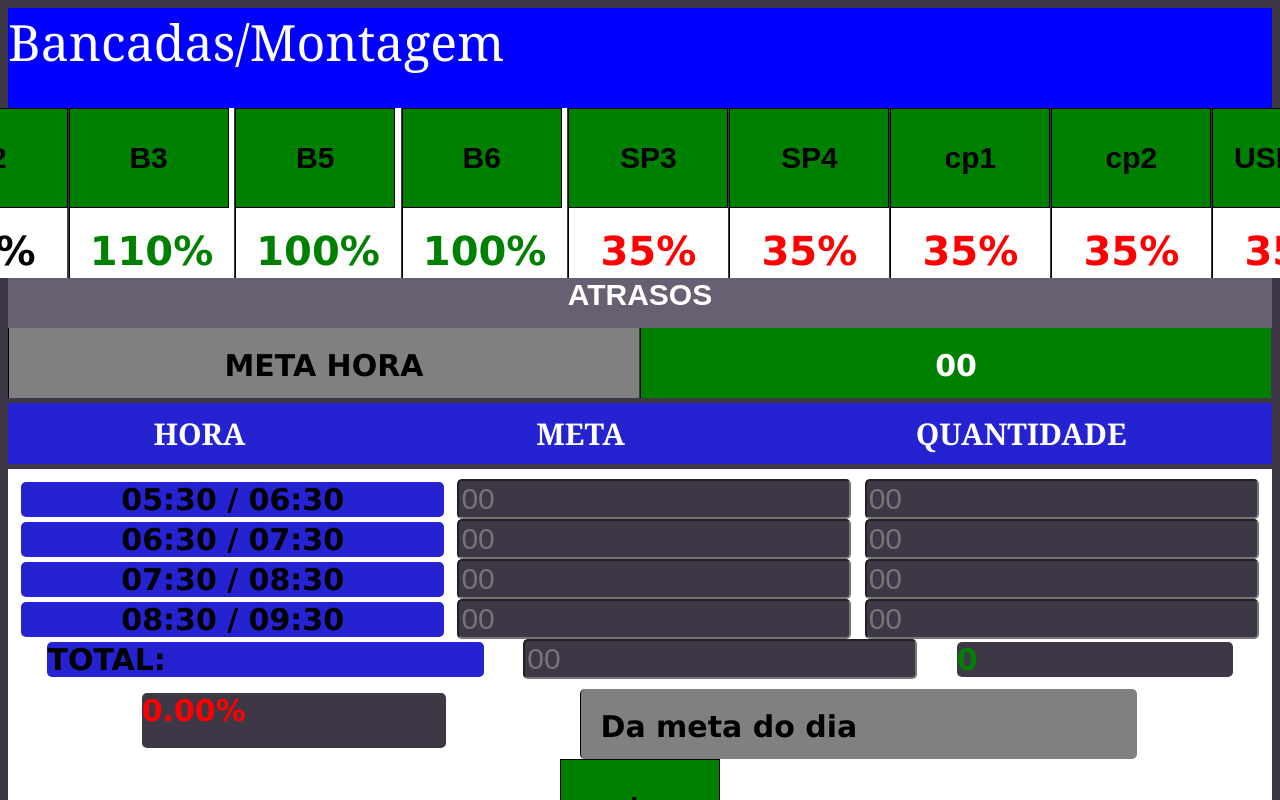
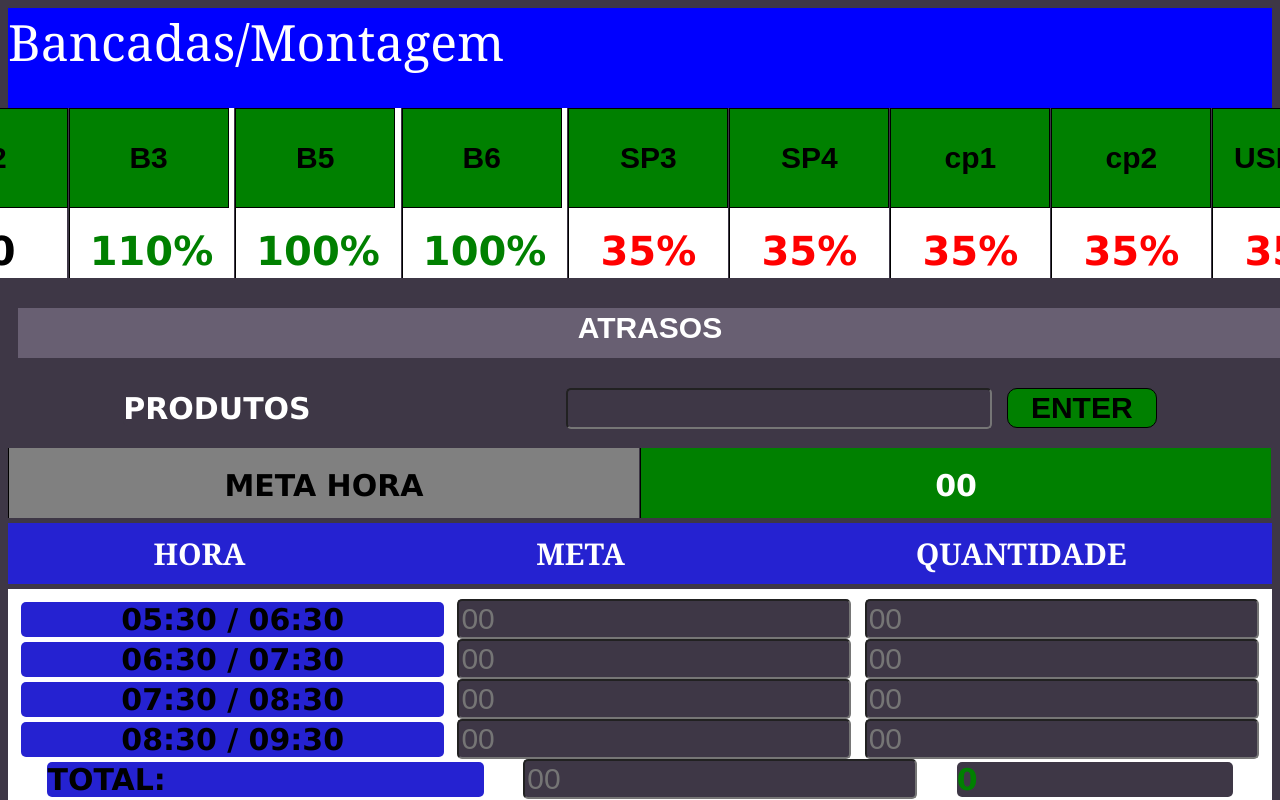
Before and after one commit to marlon-santana/control_production, a React (Create React App) app: page / in a window 1280 px wide. Shown: the top 800 px of the page. Built offline with nearby package versions, Linux system fonts and the light colour scheme.

Commit message:
input products

```diff
--- a/src/components/Header/header.css
+++ b/src/components/Header/header.css
@@ -6,6 +6,7 @@
     font-size: 30px;
     margin-left: 1px;
     background: white;
+    margin-bottom: 20px;
 
 }
 button:active {
@@ -22,6 +23,50 @@ button:hover {
 }
 
 .select {
-    background: rebeccapurple;
+    background: rgb(163, 163, 2);
+    color: white;
+}
+.select2 {
+    background: rgb(163, 163, 2);
+    color: white;
+}
+.select3 {
+    background: rgb(163, 163, 2);
+    color: white;
+}
+.select4 {
+    background: rgb(163, 163, 2);
+    color: white;
+}
+.produto {
+    display: flex;
+    justify-content: center;
+    align-items: center;
 
 }
+.prodstrong {
+color: white;
+font-family: Verdana, Geneva, Tahoma, sans-serif;
+
+}
+.prodinput {
+    color: white;
+    font-family: Verdana, Geneva, Tahoma, sans-serif;
+    font-weight: 600;
+
+
+}
+.prodbutton {
+    display: flex;
+    margin-left: 15px;
+    margin-top: 20px;
+    width: 150px;
+    height: 40px;
+    border-radius: 10px;
+    padding: 2px 2px;
+    margin-bottom: 20px;
+}
+.atrasos {
+    margin: 10px ;
+    padding: 3px;
+}
--- a/src/components/Header/header.tsx
+++ b/src/components/Header/header.tsx
@@ -2,20 +2,17 @@ import { useState } from 'react';
 import '../Header/header.css'
 
 
+
 export function Header() {
     const [select, setSelect] = useState('')
-    const color =select;
+    const [select2, setSelect2] = useState('')
+    const [select3, setSelect3] = useState('')
+    const [select4, setSelect4] = useState('')
 
-
-    function Selected(){
-
-
-        setSelect(color ? '': 'select')
-
-        console.log(color)
-    }
-
-
+        console.log(select)
+        console.log(select2)
+        console.log(select3)
+        console.log(select4)
 
 return (
     <>
@@ -25,23 +22,23 @@ return (
 
     <div className="container">
         <div >
-        <button className={select}  onClick={ () => Selected()} >B2</button>
-         <p className='p'>00%</p>
+        <button className={select}  onClick={ () => setSelect(select === 'select'? '': 'select')} >B2</button>
+        <p className='p'>00</p>
         </div>
 
 
         <div className='setor'>
-        <button className='b3'>B3</button>
+        <button className={select2}  onClick={ () => setSelect2(select2 === 'select2'? '': 'select2')} >B3</button>
          <p className='verde'>110%</p>
         </div>
 
         <div className='setor'>
-        <button>B5</button>
+        <button className={select3}  onClick={ () =>  setSelect3(select3 === 'select3'? '': 'select3') }>B5</button>
          <p className='verde'>100%</p>
         </div>
 
         <div className='setor'>
-        <button>B6</button>
+        <button className={select4}  onClick={ () =>  setSelect4(select4 === 'select4'? '': 'select4')}>B6</button>
          <p className='verde'>100%</p>
         </div>
 
@@ -73,6 +70,12 @@ return (
 
     <button className="atrasos">ATRASOS</button>
 
+    <div className='produto'>
+        <strong className='prodstrong'>PRODUTOS</strong>
+        <input className='prodinput'></input>
+        <button className='prodbutton'>ENTER</button>
+    </div>
+
 
 
     </>
--- a/src/components/Table/TableProduction.tsx
+++ b/src/components/Table/TableProduction.tsx
@@ -5,10 +5,10 @@ import '../Table/tabela.css'
 
 
 export function TableProduct() {
-const [hora1, setHora1] = useState('')
-const [hora2, setHora2] = useState('')
-const [hora3, setHora3] = useState('')
-const [hora4, setHora4] = useState('')
+const [hora1, setHora1] = useState('0')
+const [hora2, setHora2] = useState('0')
+const [hora3, setHora3] = useState('0')
+const [hora4, setHora4] = useState('0')
 const [total,setTotal ] = useState(0)
 const [porcentagemColor,setporcentagemColor] = useState('porcentagemGren')
 const [porcentagem, setPorcentagem ] = useState(0)
@@ -24,6 +24,7 @@ const hora4Editada = parseInt(hora4)
     const total = hora1Editada + hora2Editada + hora3Editada + hora4Editada
     const meta = 340
     const porcent = (total / meta) * 100
+
 
       setHora1(hora1)
       setHora2(hora2)
@@ -84,7 +85,7 @@ const hora4Editada = parseInt(hora4)
       </div>
 
       <div className='tabela'>
-      <strong className={porcentagemColor} placeholder='00%'>{porcentagem.toFixed(2)}%</strong>
+      <strong className={porcentagemColor} placeholder='00%'>{porcentagem.toFixed(0)}%</strong>
         <p className='paragraph'> Da meta do dia</p>
 
       </div>
@@ -94,4 +95,5 @@ const hora4Editada = parseInt(hora4)
 
 
     );
+
 }
```
